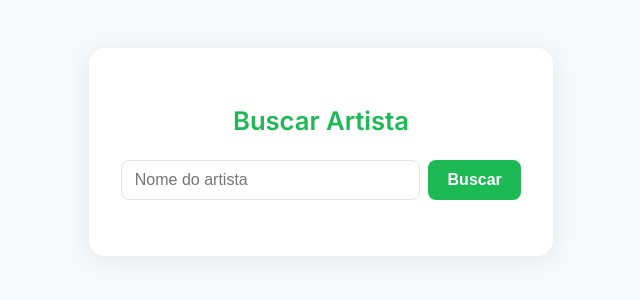
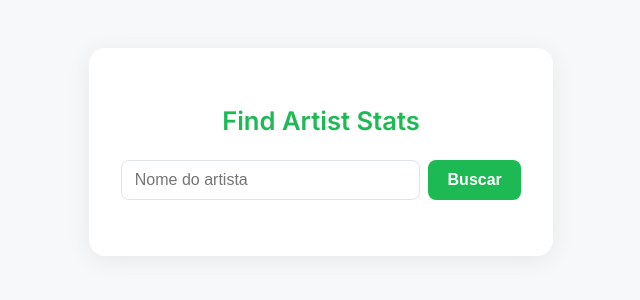
Before and after one commit to Pedro-Accarini/octa-music, a Flask app: page / in a window 1280 px wide. Shown: the part 248-548 px from the top of the page, without its empty margins (319-959 px from the left). Run offline with Flask 3, Linux system fonts and the light colour scheme.

Commit message:
Update headings and labels in Spotify template for consistency and clarity

```diff
--- a/src/templates/spotify.html
+++ b/src/templates/spotify.html
@@ -99,7 +99,7 @@
 </head>
 <body>
   <div class="container">
-    <h1>Buscar Artista</h1>
+    <h1>Find Artist Stats</h1>
     <form action="/" method="post">
       <input name="artist_name" placeholder="Nome do artista" autocomplete="off" required>
       <input type="submit" value="Buscar">
@@ -114,7 +114,7 @@
         {% endif %}
         <ul>
           <li><strong>Followers:</strong> {{ artist.followers }}</li>
-          <li><strong>Popularidade:</strong> {{ artist.popularity }}</li>
+          <li><strong>Popularity:</strong> {{ artist.popularity }}</li>
         </ul>
       </div>
     {% endif %}
```
